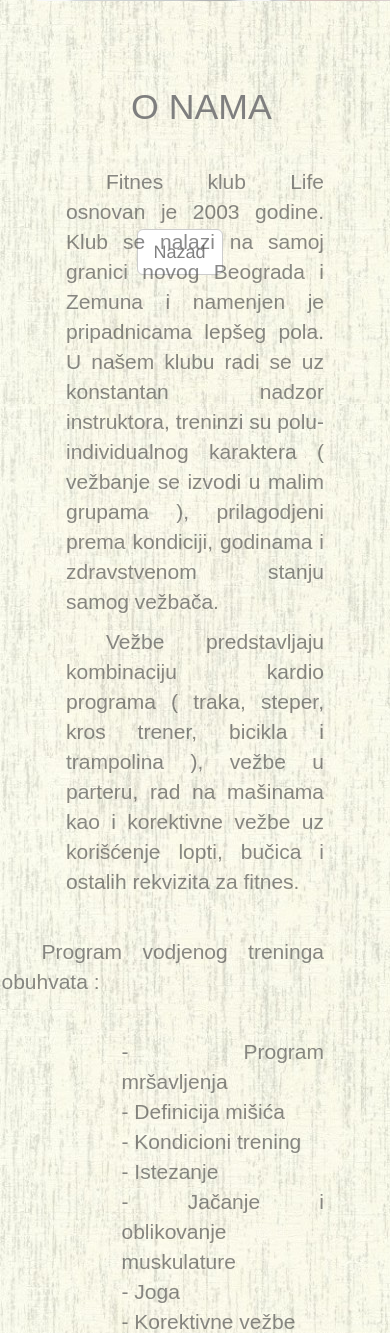
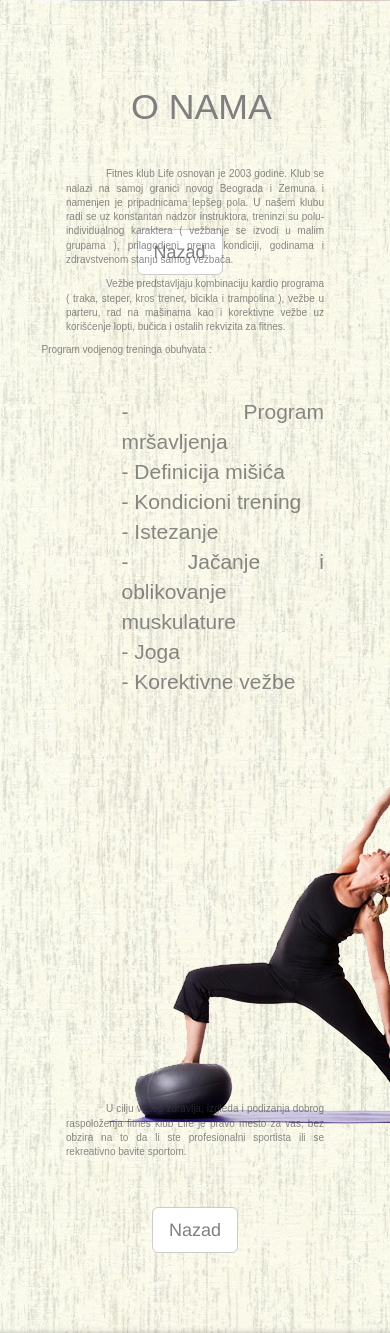
Before and after one commit to mmauzerr/life_klub, a Yii app: template views/site/index.php in a window 390 px wide. Shown: the part 2551-3884 px from the top of the page. Run offline with PHP 8.4 and a stand-in for Yii, Linux system fonts and the light colour scheme; the template is opened without the code that fills it, so the values that code supplies are empty; form fields are guessed from the names that the template uses; some libraries are stand-ins or nearby versions; some web fonts are replaced.

Commit message:
responsive correction

```diff
--- a/web/css/site.css
+++ b/web/css/site.css
@@ -442,8 +442,12 @@ left: 0;
 /******************* responsive site settings **********************/
 /* Custom, iPhone Retina - xs <768 */
 @media only screen  and (max-width:767px) {
+    p{
+        font-size: 10px;
+        font-style: normal;
+    }
     .carousel {display:none;}
-    .navbar-toggle { background-image: url('/images/shaded_dot.png');}
+    .navbar-toggle { background-color: #3c3c3c;}
     .navbar-toggle .icon-bar { display: none;}
     /*#TopLogo {display:block}*/
     /*#TopLogo .small-logo {display:none}*/
```
